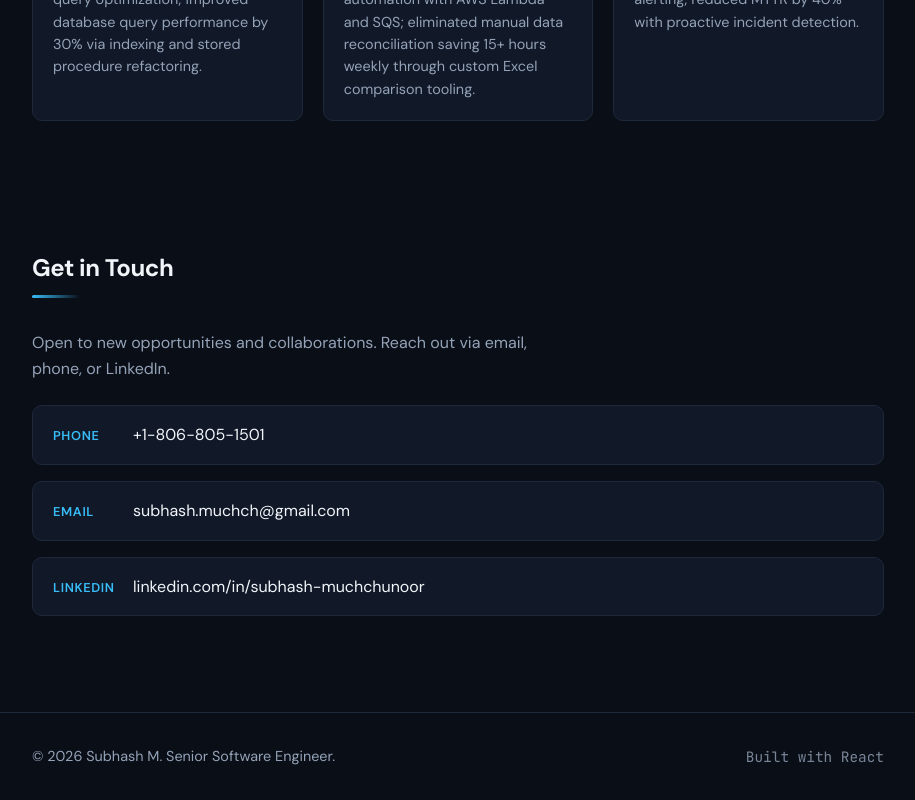
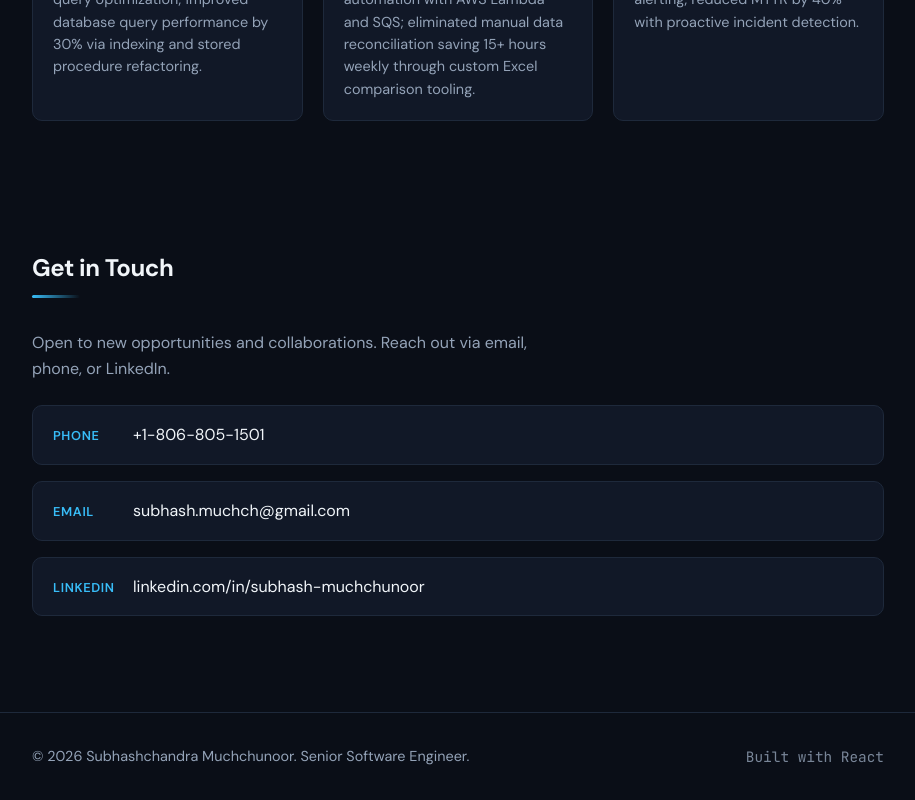
Before and after one commit to Subhash-0206/subhash-portfolio, a React (Vite) app: page / in a window 1280 px wide. Shown: the part 5169-5969 px from the top of the page, without its empty margins (182-1097 px from the left). Built offline with nearby package versions, Linux system fonts and the light colour scheme.

Commit message:
Update footer text with new name

```diff
--- a/src/components/Footer.jsx
+++ b/src/components/Footer.jsx
@@ -5,7 +5,7 @@ export default function Footer() {
   return (
     <footer className="footer">
       <div className="container footer-inner">
-        <p>© {year} Subhash M. Senior Software Engineer.</p>
+        <p>© {year} Subhashchandra Muchchunoor. Senior Software Engineer.</p>
         <p className="footer-tagline">Built with React</p>
       </div>
     </footer>
```
